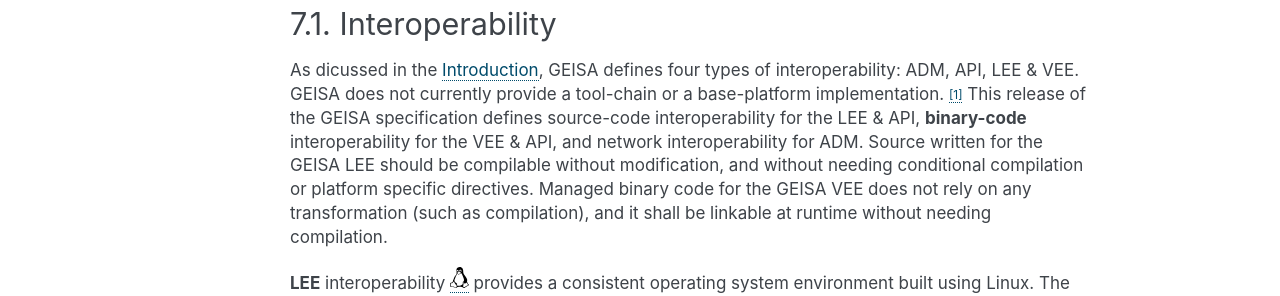
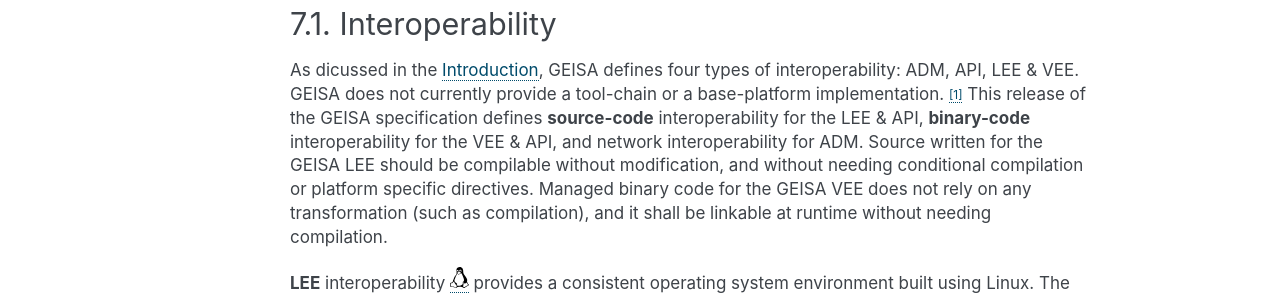
Before and after one commit to geisa/specification, a Sphinx documentation site: the page built from source/design-principles.rst, in a window 1280 px wide and 900 px high, scrolled down 330 px. Shown: the part 176-472 px from the top of the window. Built offline with Sphinx 7.4.7, drawn with Linux system fonts in a browser that asks for light colours; the version number could not be read and is left out.

```diff
--- a/source/design-principles.rst
+++ b/source/design-principles.rst
@@ -31,7 +31,7 @@ Interoperability
 
 As dicussed in the :doc:`introduction`, GEISA defines four types of interoperability: ADM, API, LEE & VEE.
 GEISA does not currently provide a tool-chain or a base-platform implementation. [#]_
-This release of the GEISA specification defines source-code interoperability for the
+This release of the GEISA specification defines **source-code** interoperability for the
 LEE & API, **binary-code** interoperability for the VEE & API, and network interoperability for ADM.
 Source written for the GEISA LEE should be compilable without modification,
 and without needing conditional compilation or platform specific directives.
```
